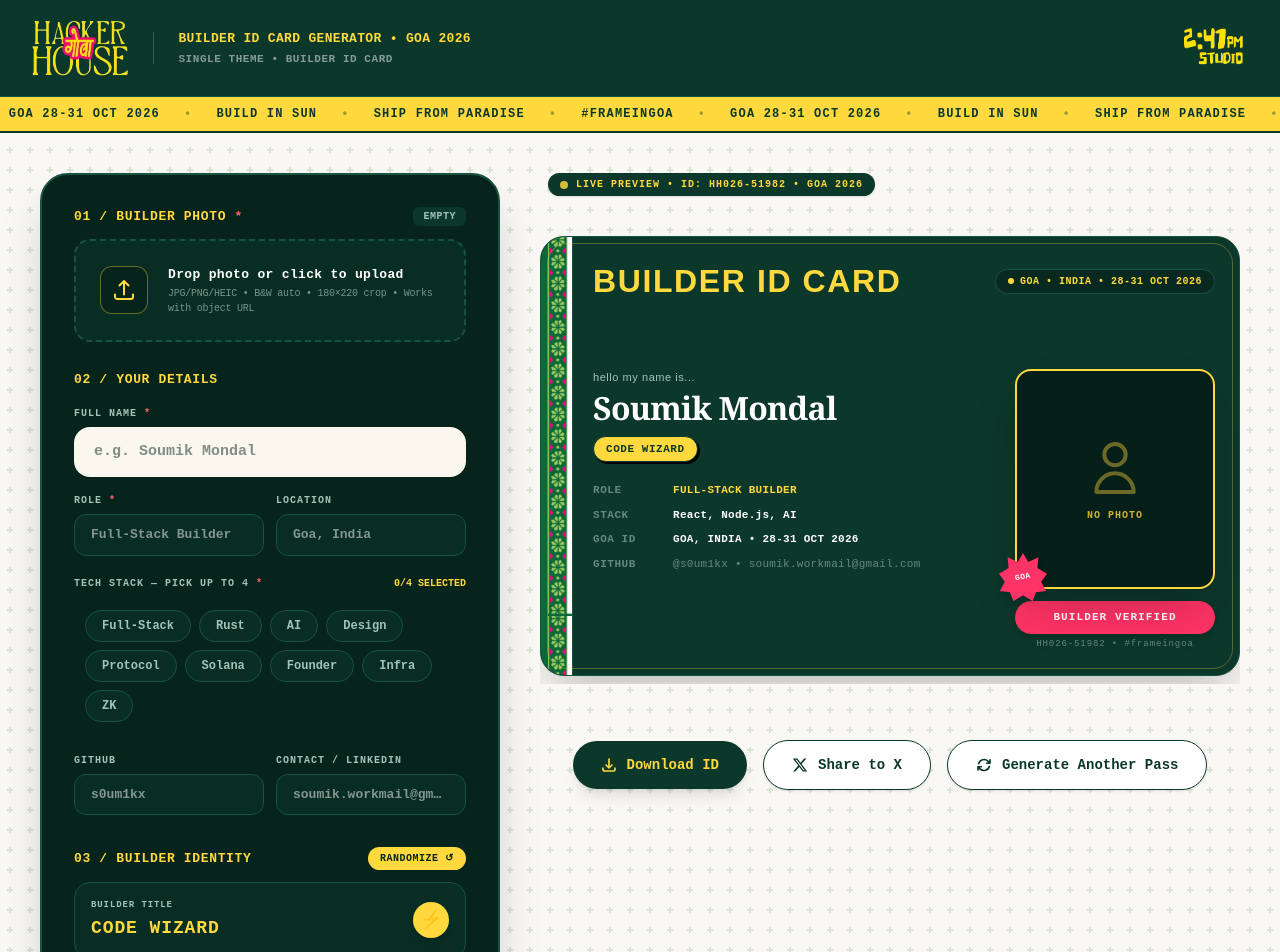
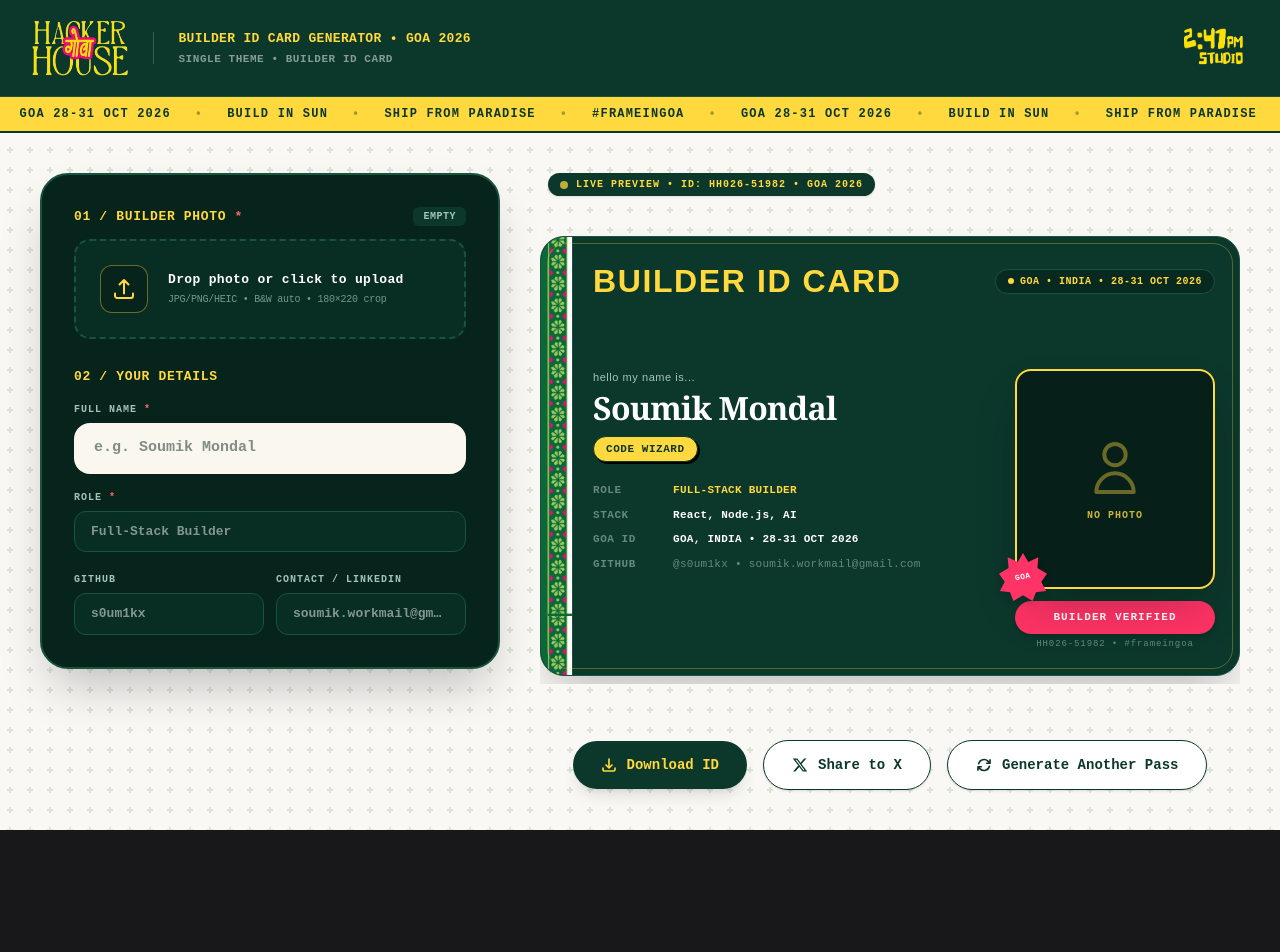
Before and after one commit to s0um1kx/hh-goa-id-builder, a React (Vite) app: page / in a window 1280 px wide. Shown: the top 952 px of the page. After the commit the page ends 830 px from the top, so only its background shows below. Built offline with nearby package versions, Linux system fonts and the light colour scheme; the HTML template or start-up script is replaced by a standard one.

Commit message:
info setting fixed

```diff
--- a/src/components/Controls.jsx
+++ b/src/components/Controls.jsx
@@ -9,27 +9,6 @@ export default function Controls({
 }) {
   const fileInputRef = useRef(null);
 
-  const TECH_OPTIONS = [
-    'Full-Stack',
-    'Rust',
-    'AI',
-    'Design',
-    'Protocol',
-    'Solana',
-    'Founder',
-    'Infra',
-    'ZK',
-  ];
-
-  const TITLES = [
-    'RUST ARCHITECT',
-    'CODE WIZARD',
-    'PROTOCOL ENGINE',
-    'FULL-STACK NINJA',
-    'AI PROMPT MAESTRO',
-    'SOLANA SHIPPER',
-  ];
-
   const handleTextChange = (e) => {
     const { name, value } = e.target;
     setFormData((prev) => ({ ...prev, [name]: value }));
@@ -37,27 +16,6 @@ export default function Controls({
     if (setErrors && errors[name]) {
       setErrors((prev) => ({ ...prev, [name]: null }));
     }
-  };
-
-  const handleTechToggle = (tech) => {
-    setFormData((prev) => {
-      const current = prev.selectedTech || [];
-      const updated = current.includes(tech)
-        ? current.filter((t) => t !== tech)
-        : current.length < 4
-        ? [...current, tech]
-        : current;
-      return { ...prev, selectedTech: updated };
-    });
-
-    if (setErrors && errors.selectedTech) {
-      setErrors((prev) => ({ ...prev, selectedTech: null }));
-    }
-  };
-
-  const handleRandomizeTitle = () => {
-    const randomTitle = TITLES[Math.floor(Math.random() * TITLES.length)];
-    setFormData((prev) => ({ ...prev, builderTitle: randomTitle }));
   };
 
   const handleFileChange = (e) => {
@@ -153,7 +111,7 @@ export default function Controls({
                 Drop photo or click to upload
               </div>
               <div className="text-[10px] text-[#A2C4B9]/70 mt-0.5 tracking-tight">
-                JPG/PNG/HEIC • B&W auto • 180×220 crop • Works with object URL
+                JPG/PNG/HEIC • B&W auto • 180×220 crop
               </div>
             </div>
           </label>
@@ -172,6 +130,7 @@ export default function Controls({
           02 / YOUR DETAILS
         </h3>
 
+        {/* FULL NAME */}
         <div className="space-y-1.5">
           <label className="block text-[10px] font-black text-[#A2C4B9] tracking-widest uppercase">
             FULL NAME <span className="text-red-400">*</span>
@@ -195,7 +154,7 @@ export default function Controls({
           )}
         </div>
 
-        <div className="grid grid-cols-1 md:grid-cols-2 gap-3">
+        {/* ROLE */}
         <div className="space-y-1.5">
           <label className="block text-[10px] font-black text-[#A2C4B9] tracking-widest uppercase">
             ROLE <span className="text-red-400">*</span>
@@ -219,65 +178,7 @@ export default function Controls({
           )}
         </div>
 
-          <div className="space-y-1.5">
-            <label className="block text-[10px] font-black text-[#A2C4B9] tracking-widest uppercase">
-              LOCATION
-            </label>
-            <input
-              type="text"
-              name="location"
-              value={formData.location || ''}
-              onChange={handleTextChange}
-              placeholder="Goa, India"
-              className="w-full px-4 py-2.5 rounded-xl bg-[#082D22] text-white font-bold text-[13px] outline-none border border-[#185241] focus:border-[#FFD93D]"
-            />
-          </div>
-        </div>
-
-        <div className="space-y-2 pt-1">
-          <div className="flex justify-between items-center">
-            <label className="text-[10px] font-black text-[#A2C4B9] tracking-widest uppercase">
-              TECH STACK — PICK UP TO 4 <span className="text-red-400">*</span>
-            </label>
-            <span className="text-[10px] font-extrabold text-[#FFD93D]">
-              {(formData.selectedTech || []).length}/4 SELECTED
-            </span>
-          </div>
-
-          <div
-            className={`p-2.5 rounded-2xl border transition-all ${
-              errors.selectedTech
-                ? 'border-red-500 bg-red-950/10'
-                : 'border-transparent'
-            }`}
-          >
-            <div className="flex flex-wrap gap-2">
-              {TECH_OPTIONS.map((tech) => {
-                const isSelected = (formData.selectedTech || []).includes(tech);
-                return (
-                  <button
-                    key={tech}
-                    type="button"
-                    onClick={() => handleTechToggle(tech)}
-                    className={`px-4 py-1.5 rounded-full text-[12px] font-extrabold transition-all border ${
-                      isSelected
-                        ? 'bg-[#FFD93D] text-[#06241B] border-[#FFD93D] shadow-sm'
-                        : 'bg-[#082D22] text-[#A2C4B9] border-[#185241] hover:border-[#A2C4B9]'
-                    }`}
-                  >
-                    {tech} {isSelected ? '•' : ''}
-                  </button>
-                );
-              })}
-            </div>
-          </div>
-          {errors.selectedTech && (
-            <div className="text-red-400 text-[10px] font-semibold">
-              ⚠ {errors.selectedTech}
-            </div>
-          )}
-        </div>
-
+        {/* GITHUB & CONTACT */}
         <div className="grid grid-cols-1 md:grid-cols-2 gap-3 pt-1">
           <div className="space-y-1.5">
             <label className="block text-[10px] font-black text-[#A2C4B9] tracking-widest uppercase">
@@ -308,36 +209,6 @@ export default function Controls({
           </div>
         </div>
       </div>
-
-      {/* SECTION 03: BUILDER IDENTITY */}
-      <div className="space-y-3 pt-1">
-        <div className="flex justify-between items-center">
-          <h3 className="text-[13px] font-extrabold text-[#FFD93D] tracking-wider uppercase">
-            03 / BUILDER IDENTITY
-          </h3>
-          <button
-            type="button"
-            onClick={handleRandomizeTitle}
-            className="bg-[#FFD93D] hover:bg-[#f3cb29] text-[#06241B] text-[10px] font-black px-3 py-1 rounded-full uppercase tracking-wider flex items-center gap-1 transition-all active:scale-95"
-          >
-            RANDOMIZE ↺
-          </button>
-        </div>
-
-        <div className="bg-[#082D22] border border-[#185241] rounded-2xl p-4 flex justify-between items-center">
-          <div>
-            <div className="text-[9px] font-black text-[#A2C4B9] tracking-widest uppercase">
-              BUILDER TITLE
-            </div>
-            <div className="text-[18px] font-black text-[#FFD93D] tracking-wider uppercase mt-0.5">
-              {formData.builderTitle || 'RUST ARCHITECT'}
-            </div>
-          </div>
-          <div className="w-9 h-9 rounded-full bg-[#FFD93D] text-[#06241B] flex items-center justify-center font-black text-lg shadow-md">
-            ⚡
-          </div>
-        </div>
-      </div>
     </div>
   );
 }
```
Lines whose indentation alone changed are shown as unchanged.
